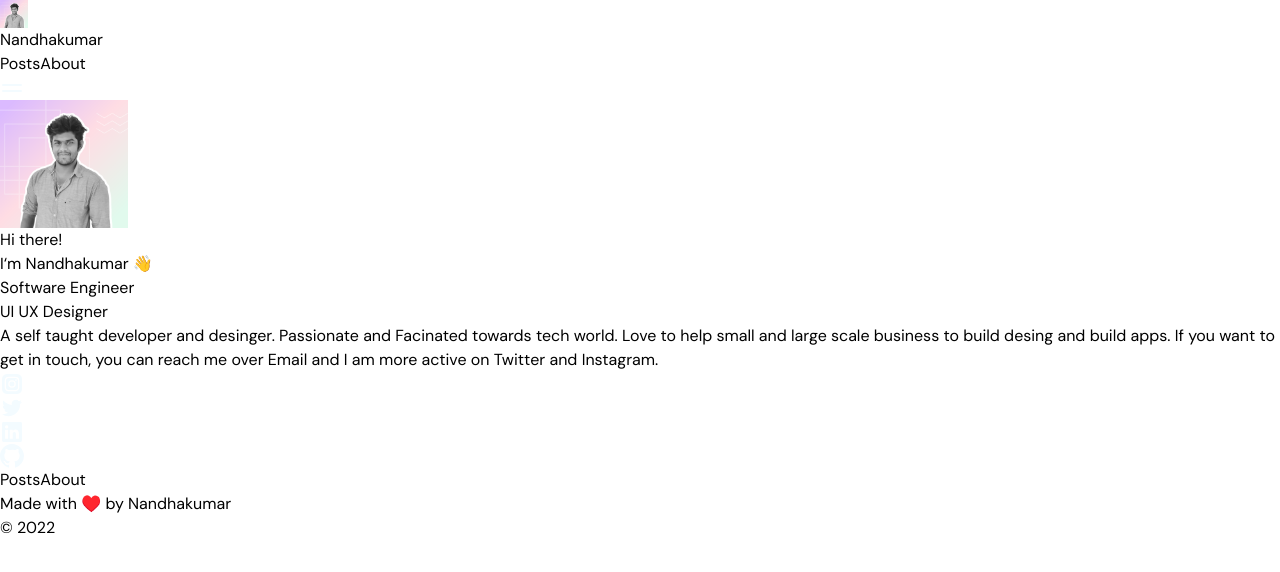
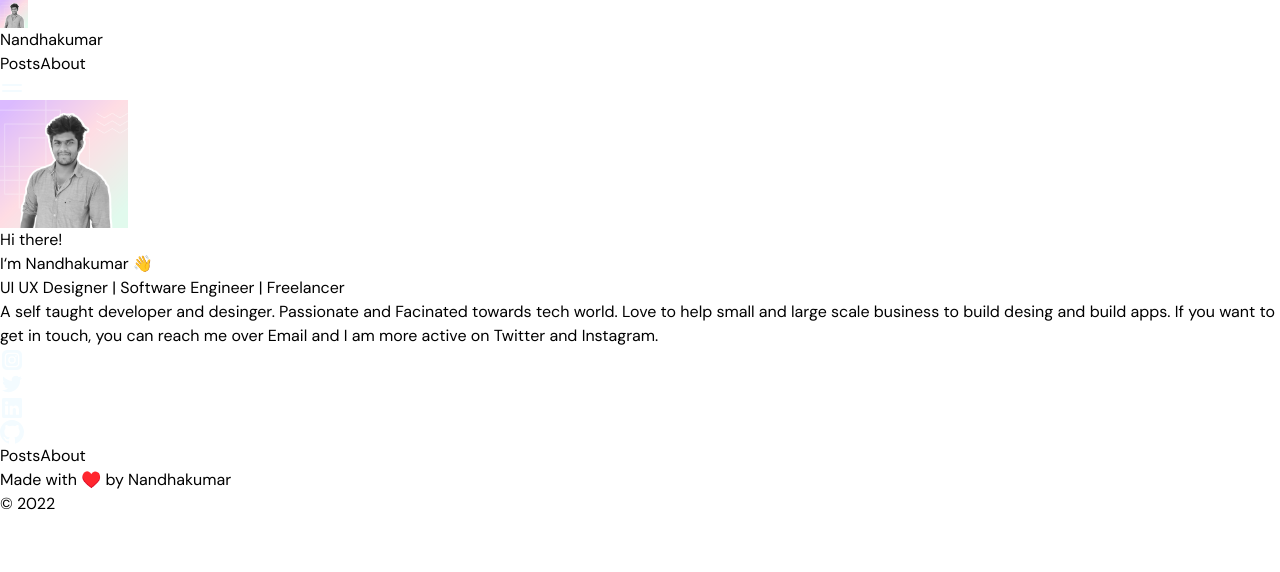
Before and after one commit to nandhakumar-rs/nandhakumar.dev, a Next.js app: page /about in a window 1280 px wide. Shown: the top 572 px of the page. Built offline with nearby package versions, Linux system fonts and the light colour scheme.

Commit message:
fix: update about page

```diff
--- a/src/pages/about.tsx
+++ b/src/pages/about.tsx
@@ -12,7 +12,7 @@ export default function AboutPage() {
     <div className="mx-auto mt-12">
       <section>
         <div className="flex gap-6 items-end max-md:flex-col max-md:items-start">
-        <Image
+          <Image
             className="h-32 rounded-full"
             height={128}
             width={128}
@@ -25,12 +25,12 @@ export default function AboutPage() {
               I‘m Nandhakumar 👋
             </p>
             <div className="text-app-neutral-700 mt-2 text-base flex items-center gap-3">
-              <p>Software Engineer </p>
-              <div className="h-0.5 w-0.5 bg-app-neutral-700 rounded-full"></div>
-              <p>UI UX Designer</p>
+              <p> UI UX Designer | Software Engineer | Freelancer</p>
+
+
+
             </div>
           </div>
-
         </div>
         <p className="mt-4 text-app-neutral-700 text-lg">
           A self taught developer and desinger. Passionate and Facinated towards
```
